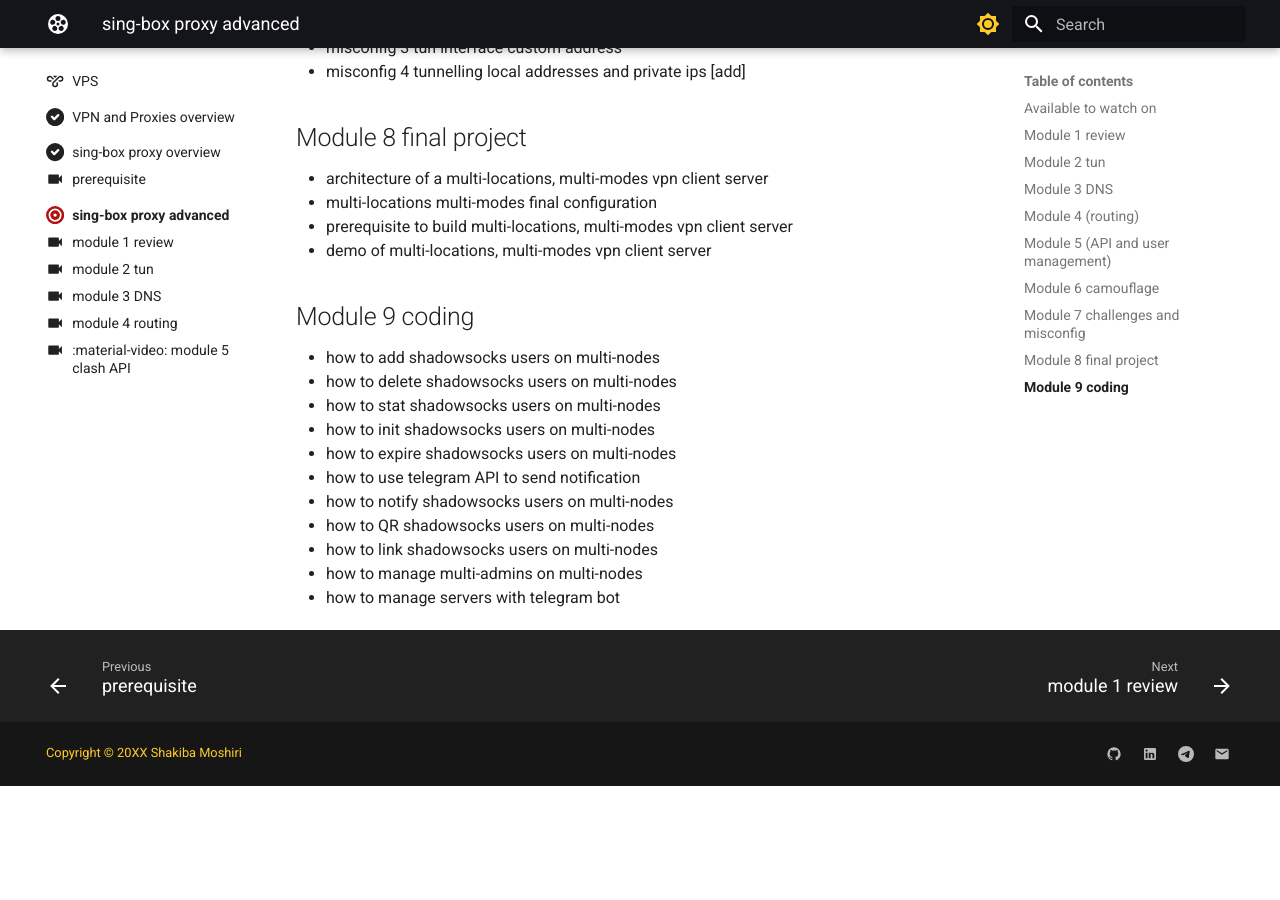
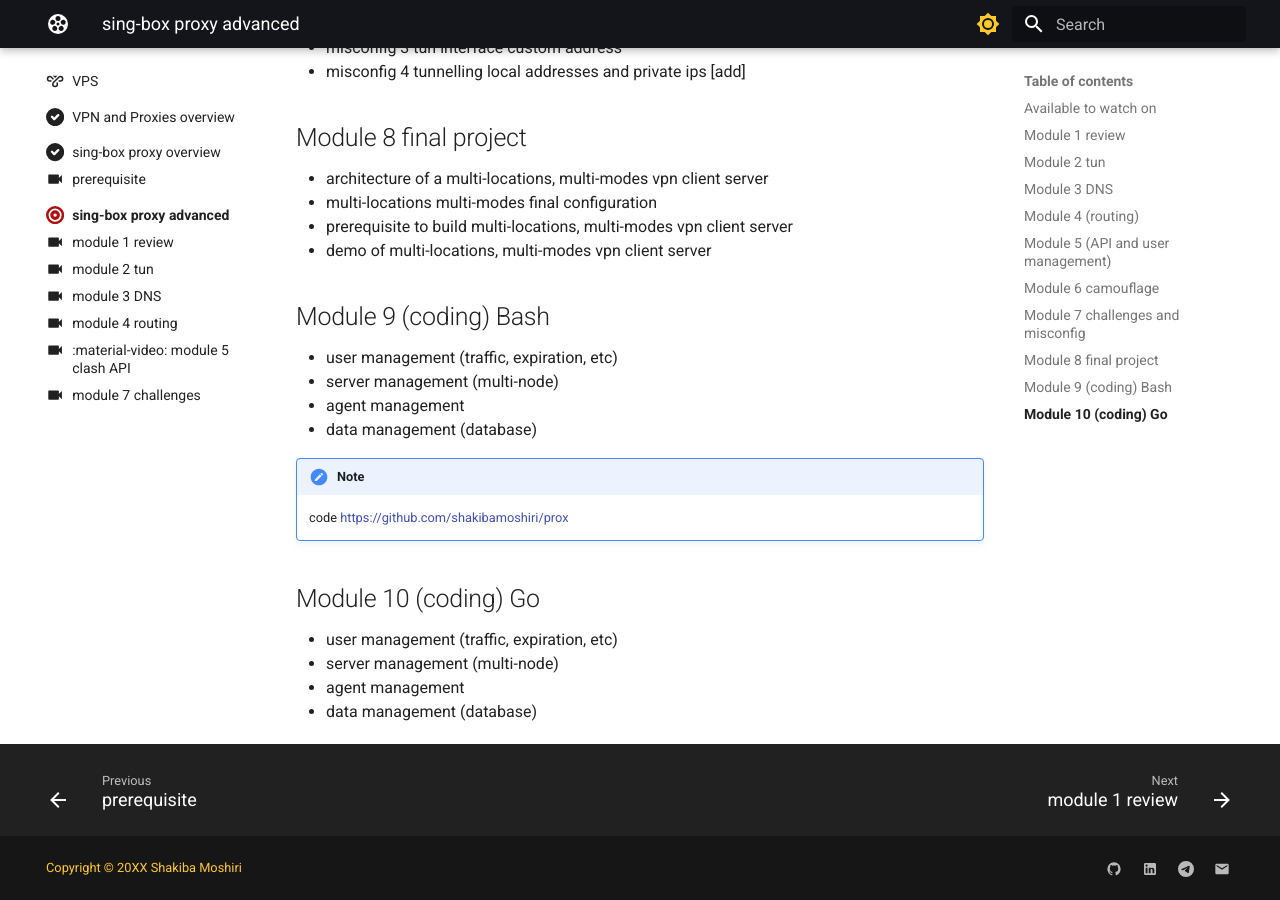
Before and after one commit to shakibamoshiri/courses, an MkDocs documentation site: the page built from docs/en/vps/singbox/advanced/index.md, in a window 1280 px wide and 900 px high, scrolled down 2036 px. Built offline with MkDocs 1.6.1 and Material for MkDocs 9.7.7, drawn with Linux system fonts in a browser that asks for light colours; before the commit the page ends 2822 px from its top, so only the background shows below that.

Commit message:
Update vps/singbox/advanced

```diff
--- a/docs/en/vps/singbox/advanced/index.md
+++ b/docs/en/vps/singbox/advanced/index.md
@@ -86,15 +86,18 @@ Course content of sing-box proxy advanced
 - demo of multi-locations, multi-modes vpn client server
 
 
-## Module 9 coding
-- how to add shadowsocks users on multi-nodes
-- how to delete shadowsocks users on multi-nodes
-- how to stat shadowsocks users on multi-nodes
-- how to init shadowsocks users on multi-nodes
-- how to expire shadowsocks users on multi-nodes
-- how to use telegram API to send notification
-- how to notify shadowsocks users on multi-nodes
-- how to QR shadowsocks users on multi-nodes
-- how to link shadowsocks users on multi-nodes
-- how to manage multi-admins on multi-nodes
-- how to manage servers with telegram bot
+## Module 9 (coding) Bash
+- user management (traffic, expiration, etc)
+- server management (multi-node)
+- agent management
+- data management (database)
+
+!!! note
+    code [https://github.com/shakibamoshiri/prox](https://github.com/shakibamoshiri/prox)
+
+
+## Module 10 (coding) Go
+- user management (traffic, expiration, etc)
+- server management (multi-node)
+- agent management
+- data management (database)
--- a/mkdocs.yml
+++ b/mkdocs.yml
@@ -68,6 +68,7 @@ nav:
       - en/vps/singbox/advanced/m3.md
       - en/vps/singbox/advanced/m4.md
       - en/vps/singbox/advanced/m5.md
+      - en/vps/singbox/advanced/m7.md
   - Software:
     - en/software/index.md
     - en/software/ddd/overview.md
```
Also changed, not shown: docs/en/vps/singbox/advanced/m1.md (+0 -3 lines), docs/en/vps/singbox/advanced/m2.md (+0 -3 lines), docs/en/vps/singbox/advanced/m3.md (+0 -4 lines), docs/en/vps/singbox/advanced/m4.md (+0 -5 lines), docs/en/vps/singbox/advanced/m7.md (added, +40 -0 lines).
